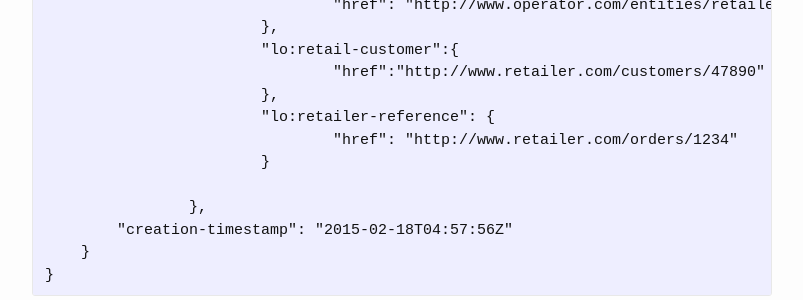
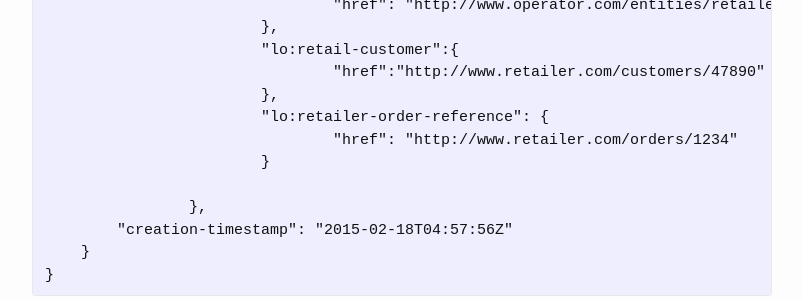
Before and after one commit to lotteries-io/lotteries-io.github.io, a Jekyll site: the page built from _application-profiles/lotteries-io.md, in a window 1280 px wide and 900 px high, scrolled down 968 px. Shown: the part 466-766 px from the top of the window, without its empty margins (238-1041 px from the left). Built offline with Jekyll 4.4.1, drawn with Linux system fonts in a browser that asks for light colours; some of the changed text lies outside the part shown.

Commit message:
Update lotteries-io.md

```diff
--- a/_application-profiles/lotteries-io.md
+++ b/_application-profiles/lotteries-io.md
@@ -30,7 +30,7 @@ The metadata block contains information about the origin of the order. The follo
 Informed by the Semantic Web, and Linked Data, the majority of metadata can be given in the form of links, and so we use the HAL-JSON conventions. The following links are expected:
 * [retailer](../link-relationships/retailer), the URI that is agreed to represent the retailer. Normally allocated by the operator.
 * [retail-customer](../link-relationships/retail-customer), the URI that represents the [Retail Customer](../concepts/retail-customer).
-* [retailer-reference](../link-relationships/retailer-reference), the URI that represents the [Order](../concepts/order) at the retailer. Used for correlation purposes.
+* [retailer-reference](../link-relationships/retailer-order-reference), the URI that represents the [Order](../concepts/order) at the retailer. Used for correlation purposes.
 
 If no resolvable HTTP(s) URLs are available, then URNs should be used, the custom naming scheme to be agreed between the parties.
 
@@ -53,7 +53,7 @@ For example:
 			"lo:retail-customer":{
 				"href":"http://www.retailer.com/customers/47890"
 			},
-			"lo:retailer-reference": {
+			"lo:retailer-order-reference": {
 				"href": "http://www.retailer.com/orders/1234"
 			}
 
```
